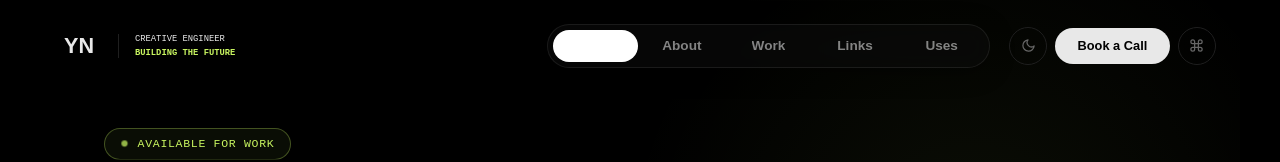
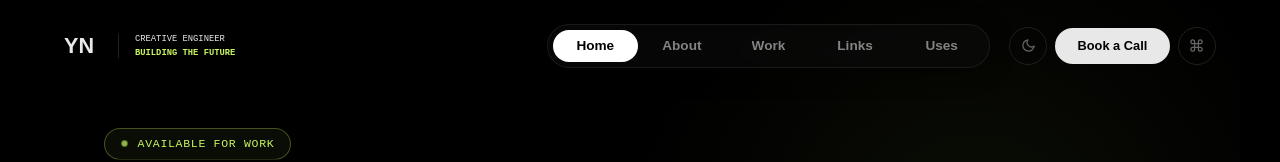
Before and after one commit to ShravanDeb/new, a React (Vite) app: page / in a window 1280 px wide. Shown: the top 162 px of the page. Built offline with nearby package versions, Linux system fonts and the light colour scheme; a web font is replaced by a local one.

Commit message:
My changes

```diff
--- a/src/components/layout/Navbar.module.css
+++ b/src/components/layout/Navbar.module.css
@@ -5,9 +5,9 @@
   left: 0;
   right: 0;
   width: 100%;
-  padding: 0 4rem; /* Defines how far the items sit from screen edges */
+  padding: 0 4rem;
   display: flex;
-  justify-content: space-between; /* Pushes Logo left and Nav right */
+  justify-content: space-between;
   align-items: center;
   z-index: 1000;
   pointer-events: none;
@@ -17,7 +17,7 @@
 .rightSideWrapper {
   display: flex;
   align-items: center;
-  pointer-events: auto; /* Restores clicks */
+  pointer-events: auto;
 }
 
 .rightSideWrapper {
@@ -59,7 +59,10 @@
   font-size: 0.55rem;
   text-transform: uppercase;
 }
-.tagBottom { color: var(--color-accent); font-weight: 600; }
+.tagBottom {
+  color: var(--color-accent);
+  font-weight: 600;
+}
 
 /* ── NAVIGATION: GLASS CONTAINER ── */
 .nav {
@@ -73,8 +76,6 @@
   -webkit-backdrop-filter: blur(12px);
   border: 1px solid rgba(255, 255, 255, 0.08);
   box-shadow: 0 4px 24px rgba(0, 0, 0, 0.4);
-
-  /* CRITICAL: isolation: isolate ensures blend mode works only on the pill */
   isolation: isolate;
 }
 
@@ -88,11 +89,11 @@
   min-width: 85px;
 }
 
-/* ── TEXT ANIMATION ── */
+/* ── TEXT ANIMATION & VISIBILITY FIX ── */
 .textWrapper {
   position: relative;
   z-index: 2;
-  height: 1.1rem; /* Window for vertical sliding */
+  height: 1.1rem;
   overflow: hidden;
   display: flex;
   align-items: center;
@@ -103,23 +104,25 @@
   font-weight: 600;
   display: block;
   white-space: nowrap;
-
-  /* COLOR LOGIC:
-     Must be white. When over white pill + difference mode, it turns BLACK. */
   color: #ffffff;
-  mix-blend-mode: difference;
+  transition: color 0.2s ease;
 }
 
-/* Mute the text color when not active/hovered */
+/* When the white pill is active (Hovered or Active Route), change text to black */
+.link.active .link-text,
+.link:hover .link-text {
+  color: #000000;
+}
+
+/* Mute the text color when not active and not hovered */
 .link:not(:hover):not(.active) .link-text {
   color: rgba(255, 255, 255, 0.5);
-  mix-blend-mode: normal; /* Turn off blend mode for muted text */
 }
 
 .pill {
   position: absolute;
   inset: 0;
-  background: #ffffff; /* Must be pure white */
+  background: #ffffff; /* Pure white background */
   border-radius: 99px;
   z-index: 1;
 }
@@ -141,6 +144,7 @@
   justify-content: center;
   color: var(--color-muted);
   background: transparent;
+  cursor: pointer;
 }
 
 .bookBtn {
```
